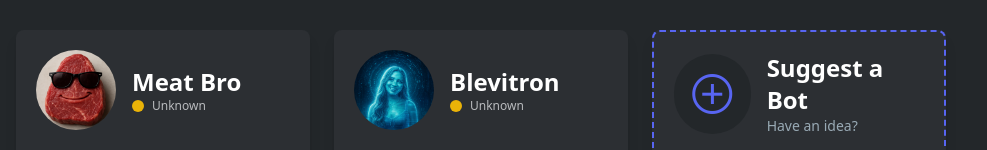
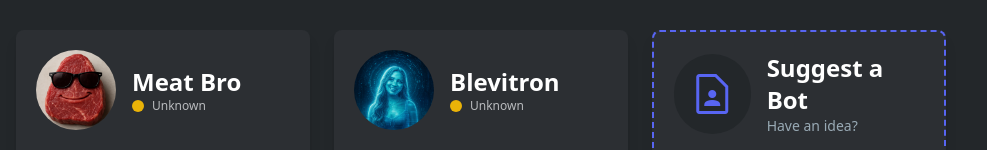
Before and after one commit to Baggins5066/Bagginsite, a React (Vite) app: page /discord-bots in a window 1280 px wide. Shown: the part 260-410 px from the top of the page, without its empty margins (0-987 px from the left). Built offline with nearby package versions, Linux system fonts and the light colour scheme; no server answers.

Commit message:
Changed icon to contact page

```diff
--- a/components/SuggestBotCard.tsx
+++ b/components/SuggestBotCard.tsx
@@ -13,7 +13,7 @@ const SuggestBotCard: React.FC<SuggestBotCardProps> = ({ onClick }) => {
       <div className="p-5 flex-grow">
         <div className="flex items-center mb-4">
           <div className="w-20 h-20 rounded-full mr-4 bg-discord-darker flex items-center justify-center">
-            <span className="material-symbols-outlined text-5xl text-discord-blurple">add_circle</span>
+            <span className="material-symbols-outlined text-5xl text-discord-blurple">contact_page</span>
           </div>
           <div className="flex flex-col justify-center">
             <h3 className="text-2xl font-bold text-white">Suggest a Bot</h3>
```
